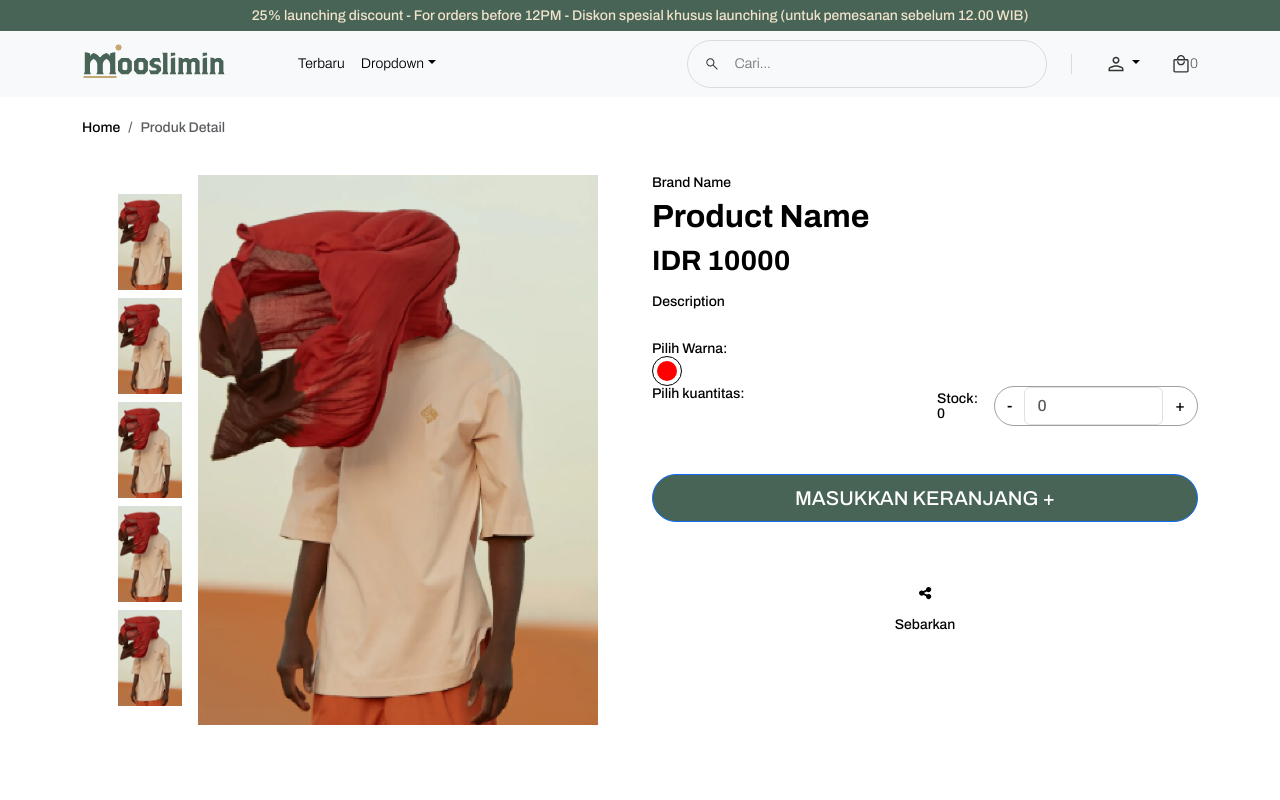
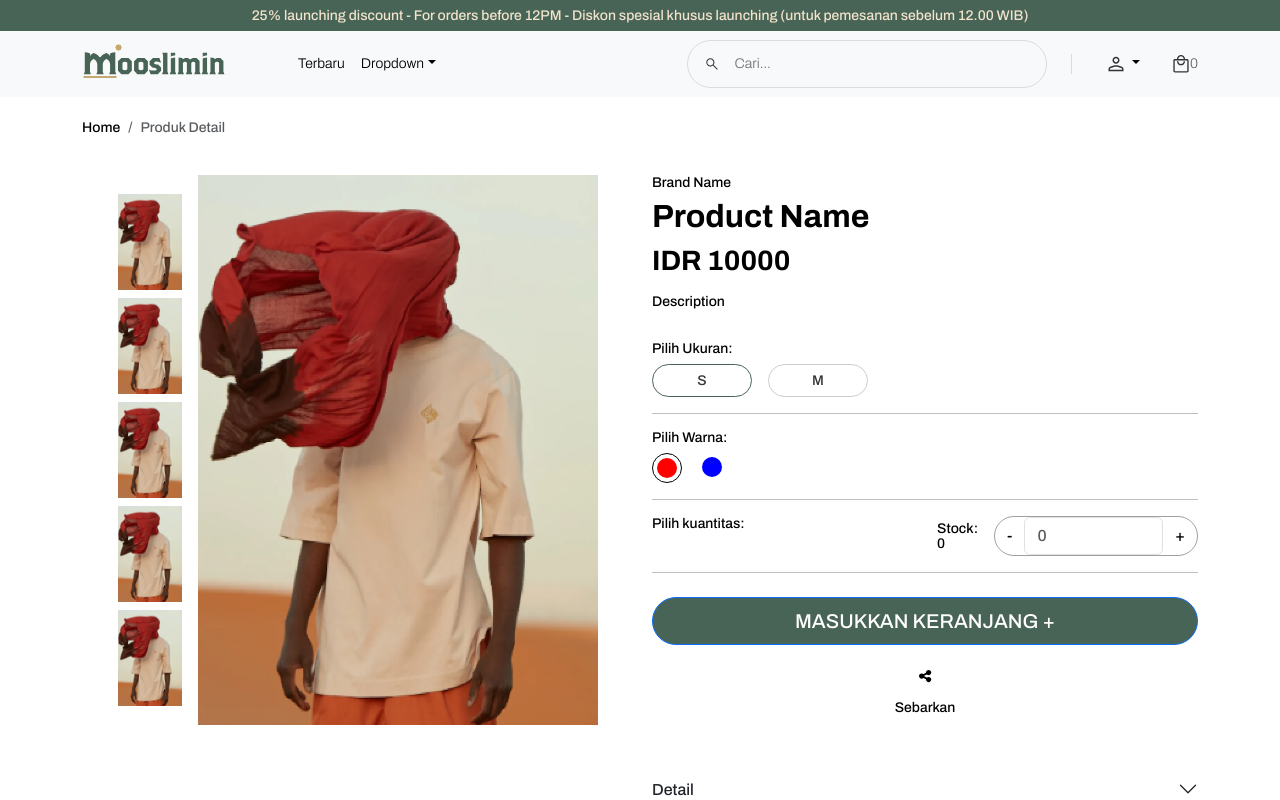
Before and after one commit to delpierrol/mooslimin, a Next.js app: page /product/1 in a window 1280 px wide. Shown: the top 800 px of the page. Built offline with nearby package versions, Linux system fonts and the light colour scheme.

Commit message:
- update halaman detail product

```diff
--- a/pages/product/[id].js
+++ b/pages/product/[id].js
@@ -1,6 +1,6 @@
 import Layout from '../../components/layout';
 import Head from 'next/head';
-import { Breadcrumb, Container, Row, Col, Image, Button, Form } from "react-bootstrap";
+import { Breadcrumb, Container, Row, Col, Image, Button, Form, ButtonGroup, ToggleButton, Accordion } from "react-bootstrap";
 import styles from './product-detail.module.css';
 import { FontAwesomeIcon } from '@fortawesome/react-fontawesome';
 import { faShare, faShareNodes } from '@fortawesome/free-solid-svg-icons';
@@ -92,20 +92,36 @@ export default function ProductDetail() {
               <h2 className={styles.productName}>Product Name</h2>
               <h3 className={styles.price}>IDR 10000</h3>
               <div className={styles.description}>Description</div>
-              {/* <div>
-                <div>Pilih Ukuran: </div>
-                <div className={styles.roundSize} style={{ border: "1px solid #000" }}>
-                  <label for="radio">S</label>
-                  <input type="radio" />
-                </div>
-              </div> */}
-              <div>
-                <div>Pilih Warna: </div>
-                <div className={styles.round} style={{ border: "1px solid #000" }}>
-                  <label for="radio" style={{ backgroundColor: "red" }}></label>
-                  <input type="radio" />
-                </div>
+              <div className='mb-2'>
+                <div className='mb-2'>Pilih Ukuran: </div>
+                <Container>
+                  <div className='inline row gap-3'>
+                    <label className='text-center py-2' style={{ cursor: "pointer", border: "1px solid var(--typography-color-active)", borderRadius: "50px", width: "100px", color: "var(--typography-color-body)" }}>
+                      <input type="radio" name="s" value="s" hidden />
+                      S</label>
+                    <label className='text-center py-2' style={{ cursor: "pointer", border: "1px solid var(--typography-color-mute)", borderRadius: "50px", width: "100px", color: "var(--typography-color-body)" }}>
+                      <input type="radio" name="m" value="m" hidden />
+                      M</label>
+                  </div>
+                </Container>
               </div>
+              <hr />
+              <div className='mb-2'>
+                <div className='mb-2'>Pilih Warna: </div>
+                <Container>
+                  <div className='inline row gap-3'>
+                    <div className={styles.round} style={{ border: "1px solid #000" }}>
+                      <label for="radio" style={{ backgroundColor: "red" }}></label>
+                      <input type="radio" />
+                    </div>
+                    <div className={styles.round} style={{ border: "" }}>
+                      <label for="radio" style={{ backgroundColor: "blue" }}></label>
+                      <input type="radio" />
+                    </div>
+                  </div>
+                </Container>
+              </div>
+              <hr />
               <div>
                 <Row>
                   <Col md="6">
@@ -122,15 +138,27 @@ export default function ProductDetail() {
                   </Col>
                 </Row>
               </div>
-              <Button className='btn-primary w-100 my-5' size="lg">MASUKKAN KERANJANG +</Button>
-              <div className='text-center'>
+              <hr />
+              <Button className='btn-primary w-100 my-2' size="lg">MASUKKAN KERANJANG +</Button>
+              <div className='text-center mb-5'>
                 <a type='button'>
                   <div style={{ padding: "16px" }}><FontAwesomeIcon icon={faShareNodes} /></div>
                   <span>Sebarkan</span>
                 </a>
               </div>
+              <Accordion defaultActiveKey="detail">
+                <Accordion.Item>
+                  <Accordion.Header>Detail</Accordion.Header>
+                  <Accordion.Body className="p-0 align-items-center">
+                    <div className='my-3'>
+                      <div className='mb-3'>Material</div>
+                      <div className='mb-2'>- Nama Bahan</div>
+                      <div className='mb-2'>- Jenis Bahan</div>
+                    </div>
+                  </Accordion.Body>
+                </Accordion.Item>
+              </Accordion>
             </div>
-
           </Col>
         </Row>
         <div className='py-5'>
@@ -150,7 +178,6 @@ export default function ProductDetail() {
           </Row>
         </div>
       </Container>
-
     </Layout>
   );
 }
--- a/pages/product/product-detail.module.css
+++ b/pages/product/product-detail.module.css
@@ -8,11 +8,10 @@
 .description {
   margin-bottom: 32px;
 }
-.roundSize {
-  border-radius: 100%;
-  height: 30px;
-  width: 30px;
-  padding: 4px;
+
+label.btn:not(.btn-flat) {
+  background-color: #35DDE0;
+  color: #333;
 }
 
 .round {
```
